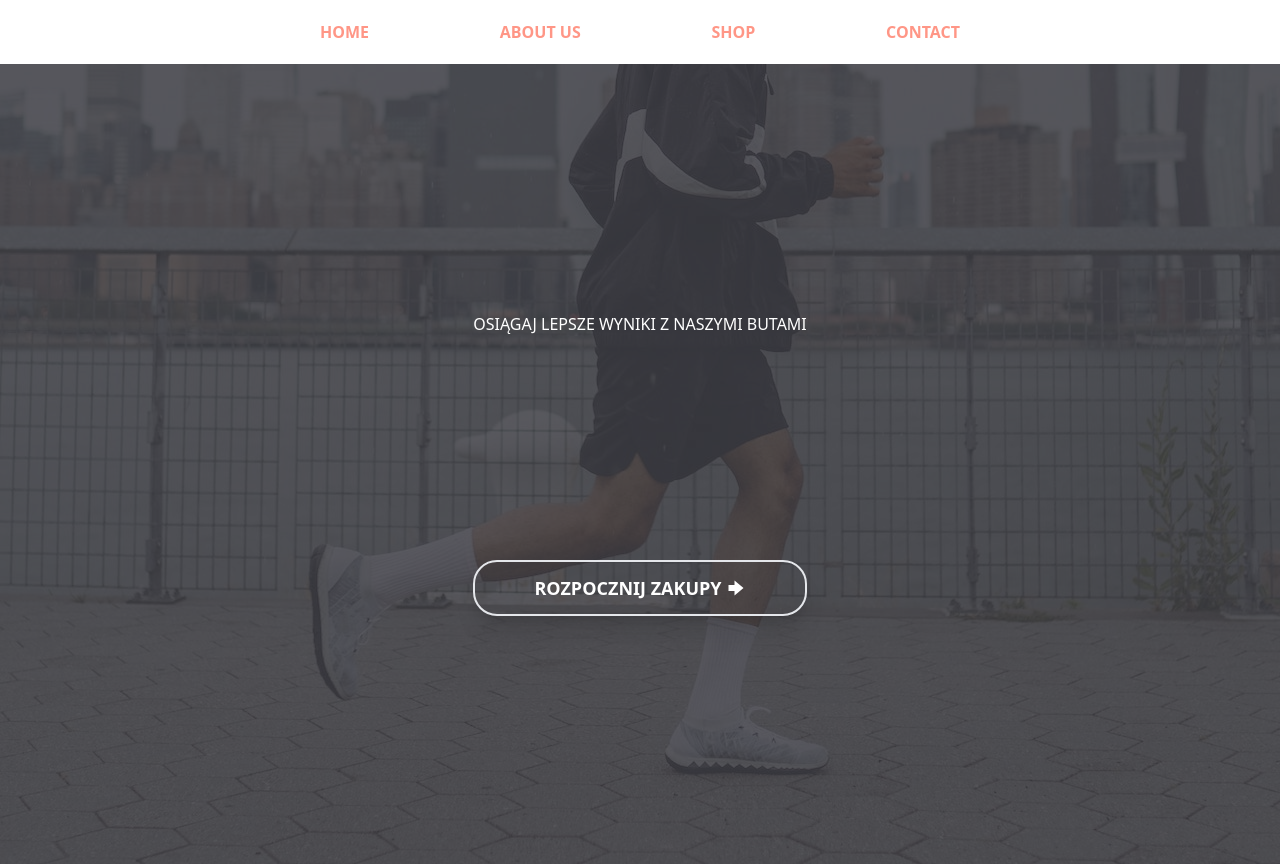
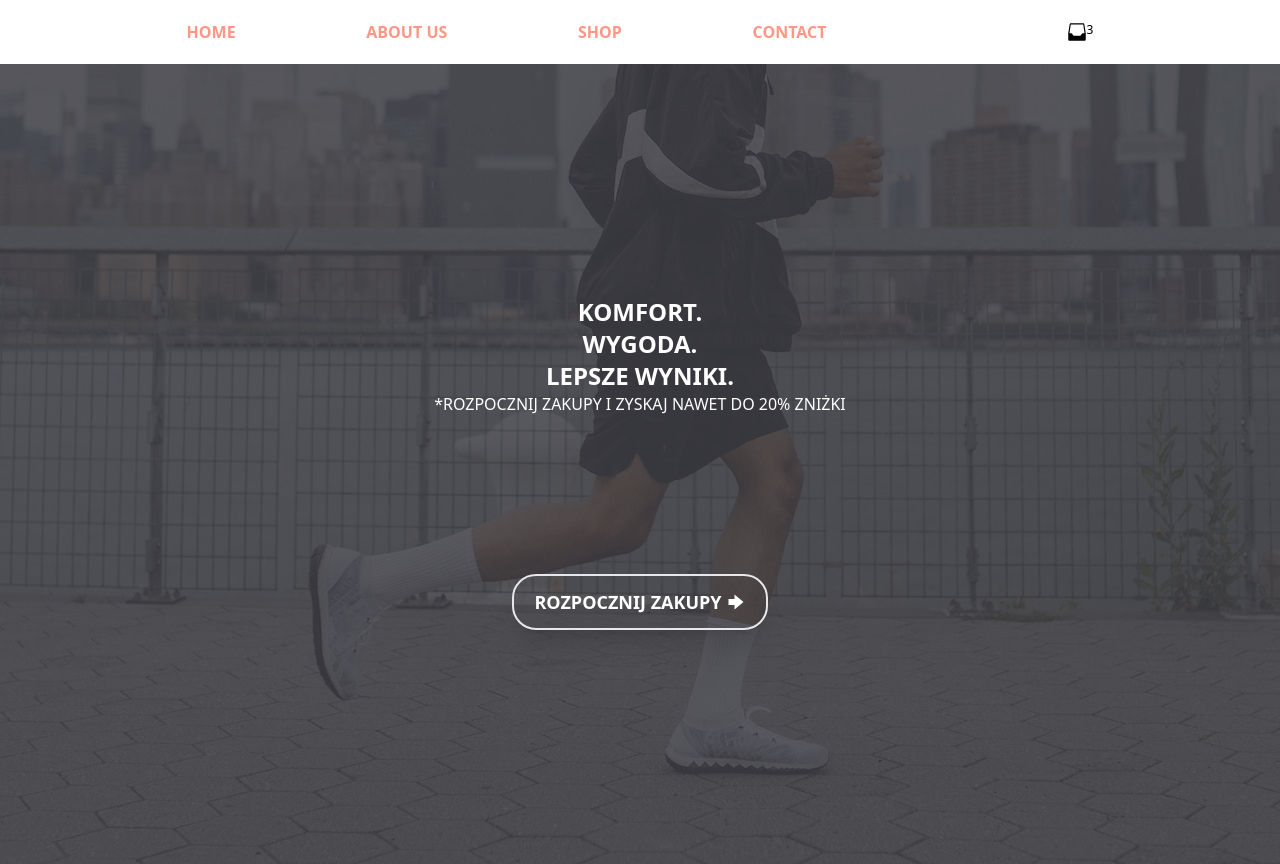
Before and after one commit to PiotrKos1/shoes-ecommerce, a React (Create React App) app: page / in a window 1280 px wide. Built offline with nearby package versions, Linux system fonts and the light colour scheme.

Commit message:
Home page modify

```diff
--- a/src/Nav.tsx
+++ b/src/Nav.tsx
@@ -1,5 +1,5 @@
 import { Outlet, Link } from "react-router-dom";
-import { GoKebabHorizontal } from "react-icons/go";
+import { GoKebabHorizontal, GoInbox } from "react-icons/go";
 
 function Nav() {
 
@@ -7,8 +7,8 @@ function Nav() {
 
     return (
         <>
-      <nav className="hidden md:h-16 md:flex items-center justify-center bg-third-color uppercase font-bold">
-        <ul className="flex justify-between  w-1/2 list-none text-text-color">
+      <nav className="hidden md:h-16 md:flex items-center justify-center bg-third-color uppercase">
+        <ul className="flex justify-between w-1/2 list-none text-text-color font-bold">
           <li>
             <Link to="/">Home</Link>
           </li>
@@ -22,10 +22,17 @@ function Nav() {
             <Link to="/contact">Contact</Link>
           </li>
         </ul>
+            <div className="flex justify-end pl-60"><button className="pointer"><a><GoInbox className="text-xl"/></a></button>
+            <p className="text-xs">3</p>
+            </div>
       </nav>
       <nav className="relative md:hidden h-10 flex justify-end bg-third-color text-text-color">
           <button className="pr-12"><GoKebabHorizontal /></button>
-        <ul className="hidden absolute top-10 right-0 pr-4">
+        <div className="flex">
+          <button className="pointer text-main-color"><a><GoInbox /></a></button>
+          <p className="text-main-color text-xs">3</p>
+        </div>
+        <ul className="hidden absolute top-10 right-0 pr-8">
           <li>
             <Link to="/">Home</Link>
           </li>
@@ -39,6 +46,9 @@ function Nav() {
             <Link to="/contact">Contact</Link>
           </li>
         </ul>
+        {/* <div className="flex"><button className="pointer"><a><GoInbox className="text-xl"/></a></button>
+            <div className="text-xs">3</div>
+            </div> */}
       </nav>
 
       <Outlet />
--- a/src/pages/Home.tsx
+++ b/src/pages/Home.tsx
@@ -1,21 +1,40 @@
 import { GoArrowRight } from "react-icons/go";
 
 function Home() {
-    return (
-        <div className="
-        bg-[url('/src/images/bg-img-small.jpg')]
-        sm:bg-[url('/src/images/bg-img-big.jpg')]
-        bg-bottom h-screen">
-            <div className="h-screen bg-zinc-700/[0.85]">
-            <div className="h-screen flex justify-center items-center">
+  return (
+    <div
+      className="
+        bg-[url('/src/images/bg-img-big.jpg')]
+        bg-bottom
+        h-screen">
+      <div className='flex items-center justify-center h-screen bg-zinc-700/[0.85]'>
+        {/* <div className='flex justify-center'> */}
+          <div className='flex flex-col items-center'>
+            <div className="text-center pb-40">
+            <p className='text-third-color uppercase text-2xl font-bold'>
+              komfort.
+            </p>
+            <p className='text-third-color uppercase text-2xl font-bold'>
+              wygoda.
+            </p>
+            <p className='text-third-color uppercase text-2xl font-bold'>
+              lepsze wyniki.
+            </p>
+            <p className='text-third-color uppercase text-l'>
+              *Rozpocznij zakupy i zyskaj nawet do 20% zniżki
+            </p>
 
-                <div className="flex flex-col">
-                    <p className="pb-56 text-third-color uppercase">osiągaj lepsze wyniki z naszymi butami</p>
-                    <button className="flex justify-center items-center border-2 text-third-color rounded-3xl h-14 shadow-xl shadow-[#404040]-500/50 text-lg"><a className="uppercase font-bold">rozpocznij zakupy</a><GoArrowRight className="pl-1 text-2xl" /></button>
-                </div></div>
             </div>
-        </div>
-    )
+            <div><button className='p-5 flex justify-center items-center border-2 text-third-color rounded-3xl h-14 shadow-xl shadow-[#404040]-500/50 text-lg animate-bounce'>
+              <a href="/shop" className='uppercase font-bold'>rozpocznij zakupy</a>
+              <GoArrowRight className='pl-1 text-2xl' />
+            </button>
+            </div>
+          </div>
+        {/* </div> */}
+      </div>
+    </div>
+  );
 }
 
 export default Home;
```
